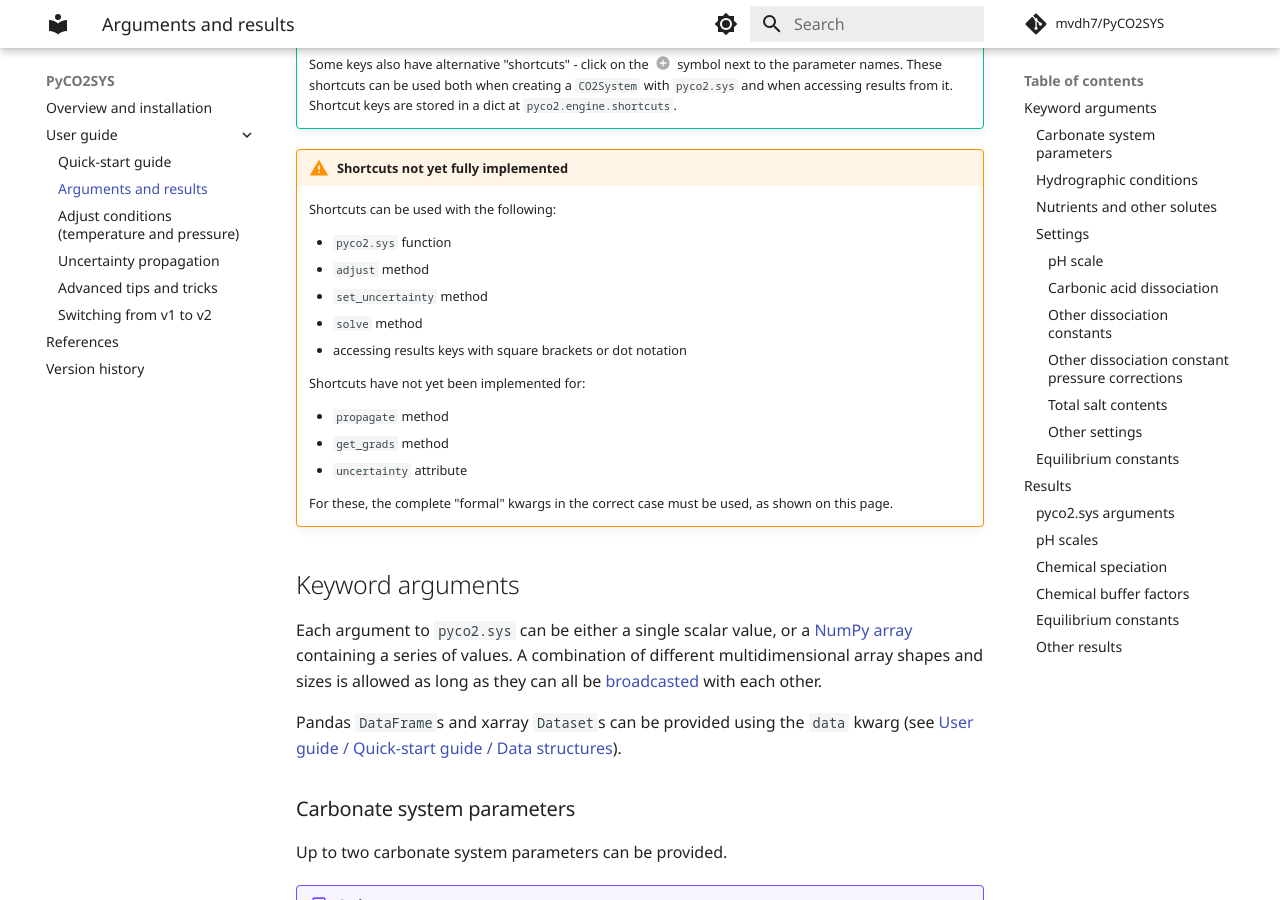
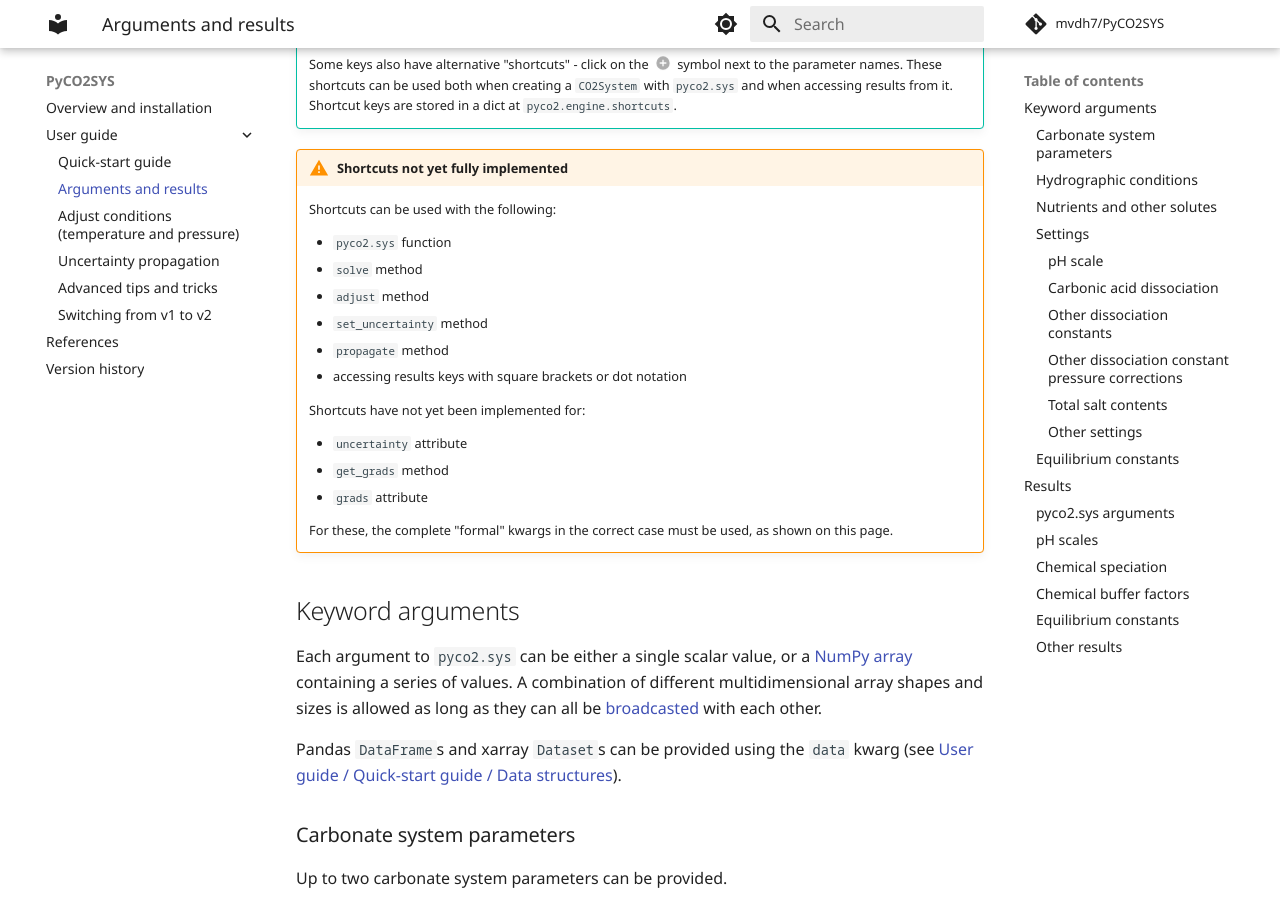
Before and after one commit to mvdh7/PyCO2SYS, an MkDocs documentation site: the page built from docs/detail.md, in a window 1280 px wide and 900 px high, scrolled down 458 px. Built offline with MkDocs 1.6.1 and Material for MkDocs 9.7.7, drawn with Linux system fonts in a browser that asks for light colours; comment, search, counter and statistics services are not loaded.

Commit message:
Correct the shortcuts note

```diff
--- a/docs/detail.md
+++ b/docs/detail.md
@@ -19,16 +19,17 @@ This page provides a comprehensive overview of the keyword arguments that can be
     Shortcuts can be used with the following:
 
     * `pyco2.sys` function
+    * `solve` method
     * `adjust` method
     * `set_uncertainty` method
-    * `solve` method
+    * `propagate` method
     * accessing results keys with square brackets or dot notation
 
     Shortcuts have not yet been implemented for:
 
-    * `propagate` method
+    * `uncertainty` attribute
     * `get_grads` method
-    * `uncertainty` attribute
+    * `grads` attribute
 
     For these, the complete "formal" kwargs in the correct case must be used, as shown on this page.
 
```
